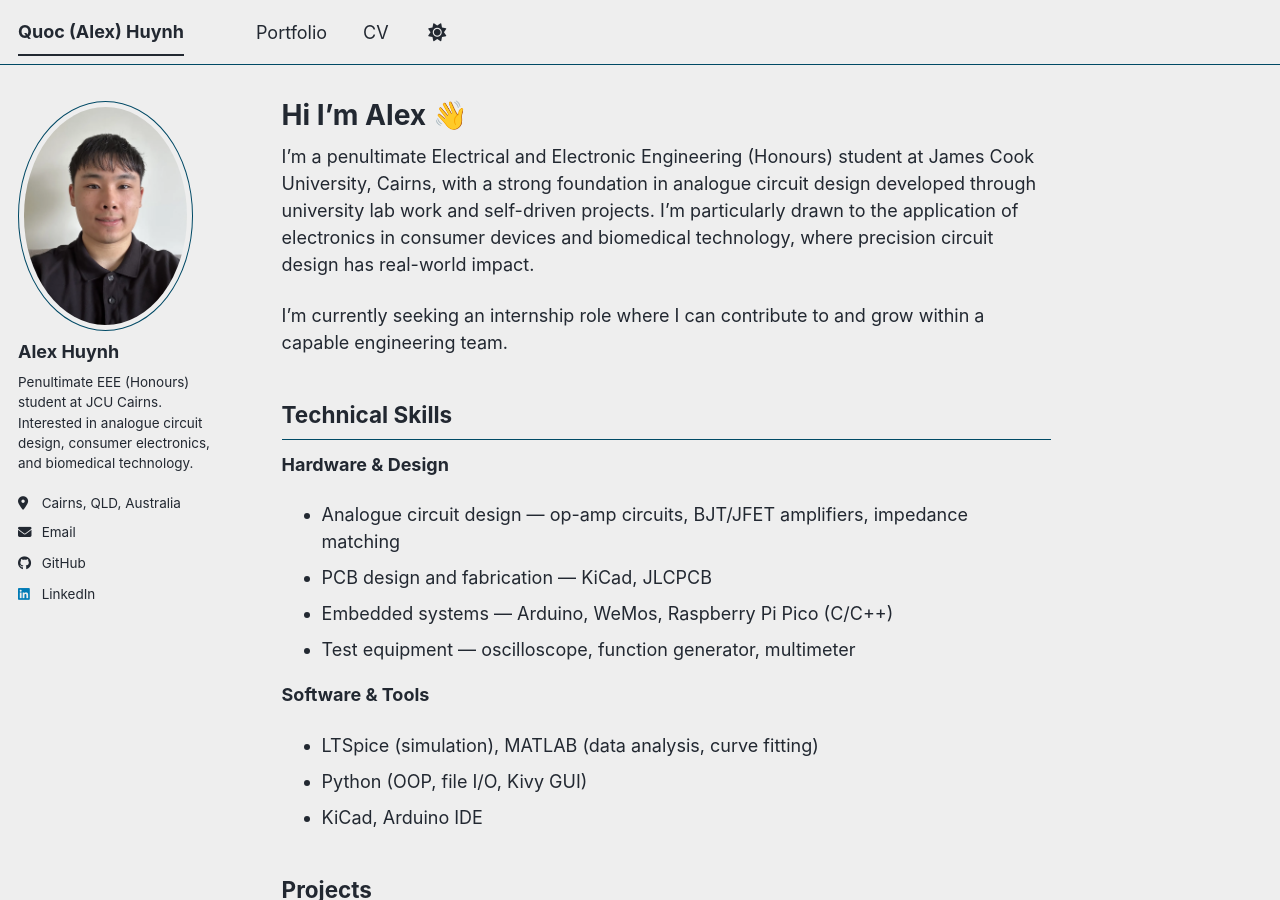
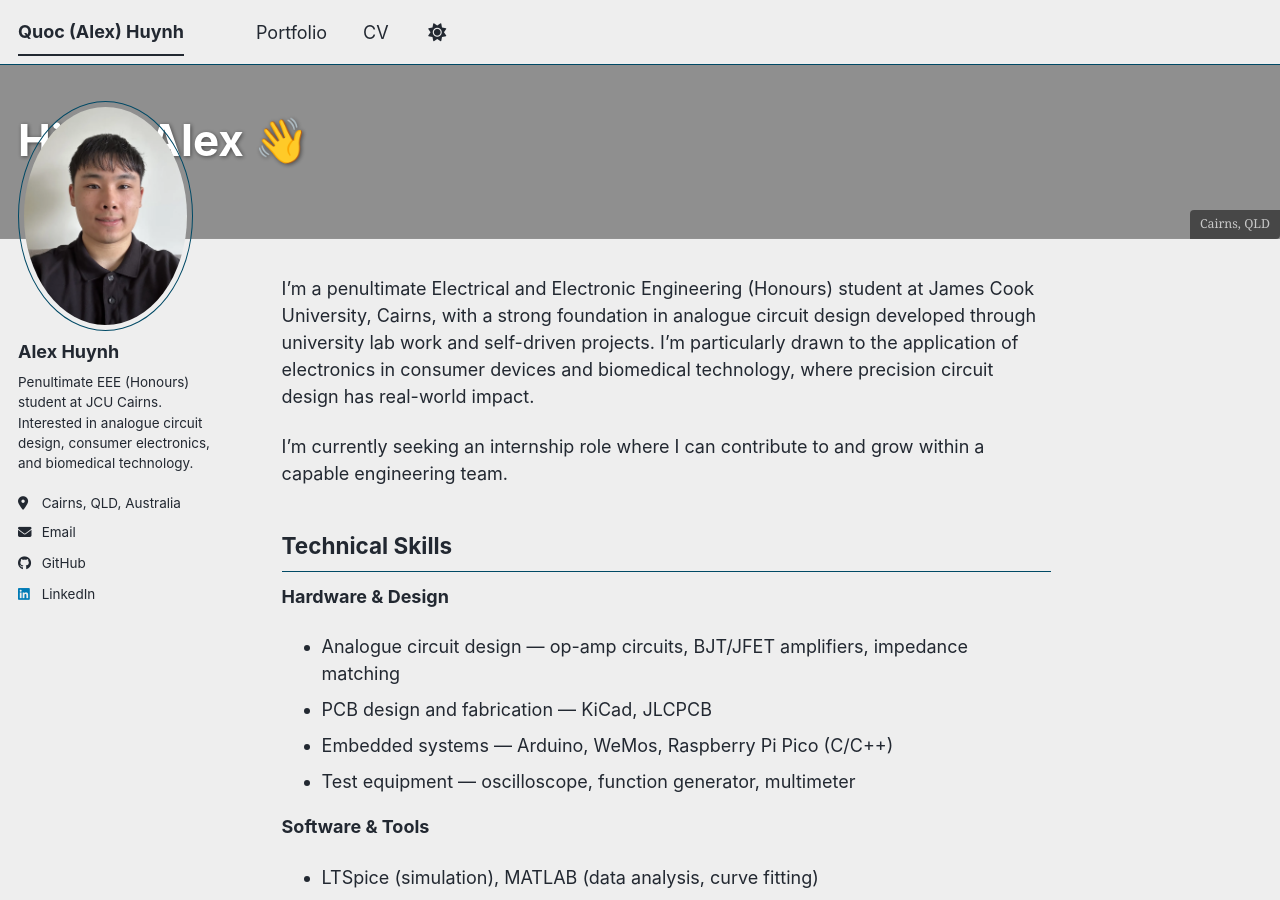
Before and after one commit to quochuynh1/quochuynh1.github.io, a Jekyll site: the page built from _pages/about.md, in a window 1280 px wide and 900 px high. Built offline with Jekyll 4.4.1, drawn with Linux system fonts in a browser that asks for light colours; a script bundle is joined from its source files by our own code; library files that are not in the unit come from our copies.

Commit message:
Add banner image to home page

```diff
--- a/_pages/about.md
+++ b/_pages/about.md
@@ -2,6 +2,10 @@
 permalink: /
 title: "Hi I'm Alex 👋"
 author_profile: true
+header:
+  overlay_image: images/banner.png
+  overlay_filter: 0.4
+  caption: "Cairns, QLD"
 redirect_from:
   - /about/
   - /about.html
```
Also changed, not shown: images/banner.png (added).
